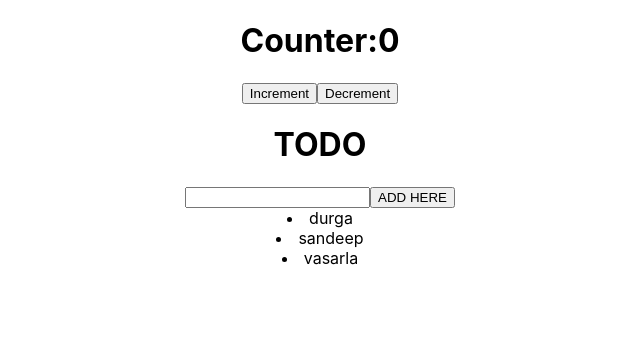
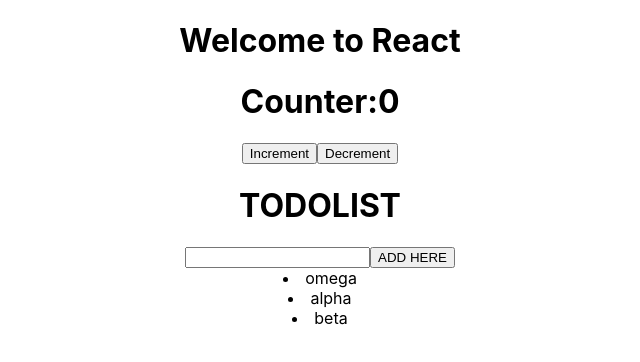
Before and after one commit to Mahalakshmidamma/rb31, a React (Create React App) app: page / in a window 1280 px wide. Shown: the top 362 px of the page, without its empty margins (320-960 px from the left). Built offline with nearby package versions, Linux system fonts and the light colour scheme.

Commit message:
counter & todo

```diff
--- a/src/App.js
+++ b/src/App.js
@@ -6,6 +6,7 @@
 function App() {
   return (
     <div className="App">
+      <h1>Welcome to React</h1>
       <Counter></Counter>
       <Todolist></Todolist>
     </div>
--- a/src/todolist.jsx
+++ b/src/todolist.jsx
@@ -1,20 +1,22 @@
 import React from "react";
 
 function Todolist() {
-    var [arr, setArr] = React.useState(["durga", "sandeep", "vasarla"])
+    var [arr, setArr] = React.useState(["omega", "alpha", "beta"])
     function abc() {
-        var k = document.getElementById("d1").value
-        console.log(k)
-        setArr(...arr, document.getElementById("d1").value)
+        // var k = document.getElementById("d1").value
+        console.log(arr)
+        setArr([...arr, document.getElementById("d1").value])
     }
     return (
         <div>
-            <h1>TODO</h1>
+            <h1>TODOLIST</h1>
             <input type="text" id="d1" />
             <button onClick={abc}>ADD HERE</button>
             {
                 arr.map((a)=> {
-                    return <li>{a}</li>
+                    return (
+                    <li>{a}</li>
+                    )
                 })
             }
         </div>
```
